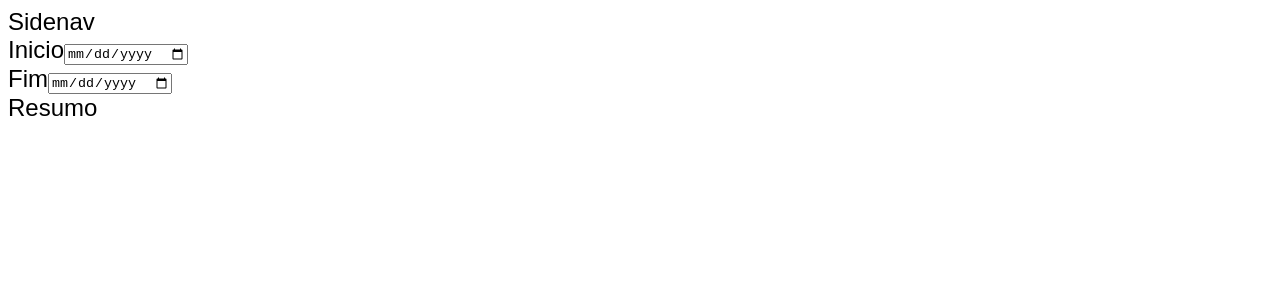
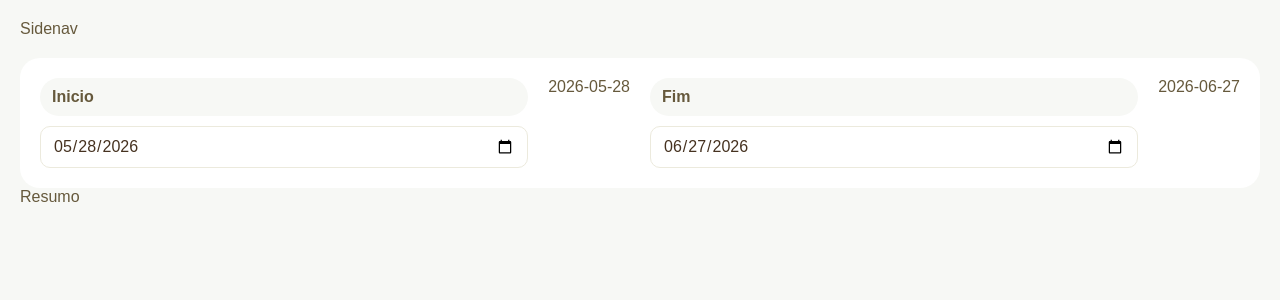
Before and after one commit to ManoelReisDev/fintech, a React (Vite) app: page / in a window 1280 px wide. Shown: the top 300 px of the page. Built offline with nearby package versions, Linux system fonts and the light colour scheme; no server answers.

Commit message:
refactor: move inicio and final state to datacontext, and create reactive state

```diff
--- a/src/App.tsx
+++ b/src/App.tsx
@@ -7,11 +7,13 @@ import "./Style.css";
 function App() {
   return (
     <DataContextProvider>
-      <Sidenav />
-      <main>
-        <Header />
-        <Resumo />
-      </main>
+      <div className="container">
+        <Sidenav />
+        <main>
+          <Header />
+          <Resumo />
+        </main>
+      </div>
     </DataContextProvider>
   );
 }
--- a/src/Components/DataRange.tsx
+++ b/src/Components/DataRange.tsx
@@ -1,23 +1,25 @@
-import { useState } from "react";
 import DateInput from "./DateInput";
+import { useDataContext } from "../Contexts/DataContext";
 
 const DataRange = () => {
-  const [incio, setInicio] = useState("");
-  const [final, setFinal] = useState("");
+
+  const { inicio, final, setInicio, setFinal } = useDataContext();
 
   return (
     <form
       onSubmit={(event) => {
         event.preventDefault();
       }}
+      className="box flex"
     >
       <DateInput
         label="Inicio"
         id="inicio"
         name="inicio"
-        value={incio}
+        value={inicio}
         onChange={(event) => setInicio(event.target.value)}
       />
+      {inicio}
       <DateInput
         label="Fim"
         id="fim"
@@ -25,6 +27,7 @@ const DataRange = () => {
         value={final}
         onChange={(event) => setFinal(event.target.value)}
       />
+      {final}
     </form>
   );
 };
--- a/src/Components/DateInput.tsx
+++ b/src/Components/DateInput.tsx
@@ -1,12 +1,50 @@
-interface DateInputProps extends React.ComponentProps<"input"> {
+import type { CSSProperties, ComponentProps } from "react";
+
+interface DateInputProps extends ComponentProps<"input"> {
   label: string;
 }
 
+const labelStyle: CSSProperties = {
+  display: "block",
+  marginBottom: "var(--gap-s)",
+  fontWeight: "600",
+  fontSize: "1rem",
+  color: "var(--color-2)",
+  padding: "var(--gap-s) .75rem",
+  backgroundColor: "var(--color-4)",
+  borderRadius: "var(--gap)",
+};
+
+const inputStyle: CSSProperties = {
+  width: "100%",
+  boxSizing: "border-box",
+  padding: "var(--gap-s) .75rem",
+  borderRadius: "var(--gap-s)",
+  border: "1px solid var(--color-3)",
+  backgroundColor: "var(--color-5)",
+  color: "var(--color-1)",
+  fontSize: "1rem",
+  fontFamily: "inherit",
+};
+
 const DateInput = ({ label, ...props }: DateInputProps) => {
-  return <div>
-    <label htmlFor={label}>{label}</label>
-    <input type="date" id={label} name={label} {...props}/>
-  </div>;
+  const inputId = props.id ?? label.toLowerCase();
+  const inputName = props.name ?? inputId;
+
+  return (
+    <div>
+      <label style={labelStyle} htmlFor={inputId}>
+        {label}
+      </label>
+      <input
+        type="date"
+        id={inputId}
+        name={inputName}
+        style={inputStyle}
+        {...props}
+      />
+    </div>
+  );
 };
 
 export default DateInput;
--- a/src/Contexts/DataContext.tsx
+++ b/src/Contexts/DataContext.tsx
@@ -1,10 +1,14 @@
-import React, { createContext } from "react";
+import React, { createContext, useState } from "react";
 import useFetch from "../Hooks/useFetch";
 
 interface IDataContextType {
   data: IVenda[] | null;
   loading: boolean;
   error: string | null;
+  inicio: string;
+  final: string;
+  setInicio: React.Dispatch<React.SetStateAction<string>>;
+  setFinal: React.Dispatch<React.SetStateAction<string>>;
 }
 
 interface IVenda {
@@ -19,6 +23,21 @@ interface IVenda {
 
 const DataContext = createContext<IDataContextType | undefined>(undefined);
 
+const formatDate = (date: Date) => {
+  const year = date.getFullYear();
+  const month = String(date.getMonth() + 1).padStart(2, "0");
+  const day = String(date.getDate()).padStart(2, "0");
+
+  return `${year}-${month}-${day}`;
+};
+
+const getDateWithOffset = (daysOffset: number) => {
+  const date = new Date();
+  date.setDate(date.getDate() + daysOffset);
+
+  return formatDate(date);
+};
+
 export const useDataContext = () => {
   const context = React.useContext(DataContext);
   if (!context) {
@@ -30,12 +49,17 @@ export const useDataContext = () => {
 export const DataContextProvider: React.FC<{ children: React.ReactNode }> = ({
   children,
 }) => {
+  const [inicio, setInicio] = useState(() => getDateWithOffset(-30));
+  const [final, setFinal] = useState(() => getDateWithOffset(0));
+
   const { data, loading, error } = useFetch<IVenda[]>(
-    `https://data.origamid.dev/vendas/`,
+    `https://data.origamid.dev/vendas/?inicio=${inicio}&final=${final}`,
   );
 
   return (
-    <DataContext.Provider value={{ data, loading, error }}>
+    <DataContext.Provider
+      value={{ data, loading, error, inicio, final, setInicio, setFinal }}
+    >
       {children}
     </DataContext.Provider>
   );
--- a/src/Style.css
+++ b/src/Style.css
@@ -1,4 +1,81 @@
+html {
+  --color-1: #463220;
+  --color-2: #66593C;
+  --color-3: #eceadd;
+  --color-4: #f7f8f5;
+  --color-5: #fff;
+  --gap-s: 0.625rem;
+  --gap: 1.25rem;
+
+}
+
+
 body {
-  font-size: 1.5rem;
   font-family: sans-serif;
+  margin: 0px;
+  color: var(--color-2);
+  background-color: var(--color-4);
 }
+
+.box {
+  padding: var(--gap);
+  border-radius: var(--gap);
+  background-color: var(--color-5);
+}
+
+button {
+  font-family: sans-serif;
+  font-size: 1rem;
+  cursor: pointer;
+}
+
+h1, h2, h3 {
+  font-weight: 600;
+  margin: 0px;
+
+}
+
+ul {
+  list-style: none;
+  padding: 0px;
+  margin: 0px;
+}
+
+.flex {
+  display: flex;
+  gap: var(--gap);
+}
+
+.flex > * {
+  flex: 1;
+}
+
+.mb {
+  margin-bottom: var(--gap);
+}
+
+.bg-1 {
+  background-color: var(--color-1);
+}
+
+.bg-2 {
+  background-color: var(--color-2);
+}
+
+.bg-3 {
+  background-color: var(--color-3);
+}
+
+.bg-4 {
+  background-color: var(--color-4);
+}
+
+.bg-5 {
+  background-color: var(--color-5);
+}
+
+.container {
+  display: grid;
+  padding: var(--gap);
+  gap: var(--gap);
+}
```
